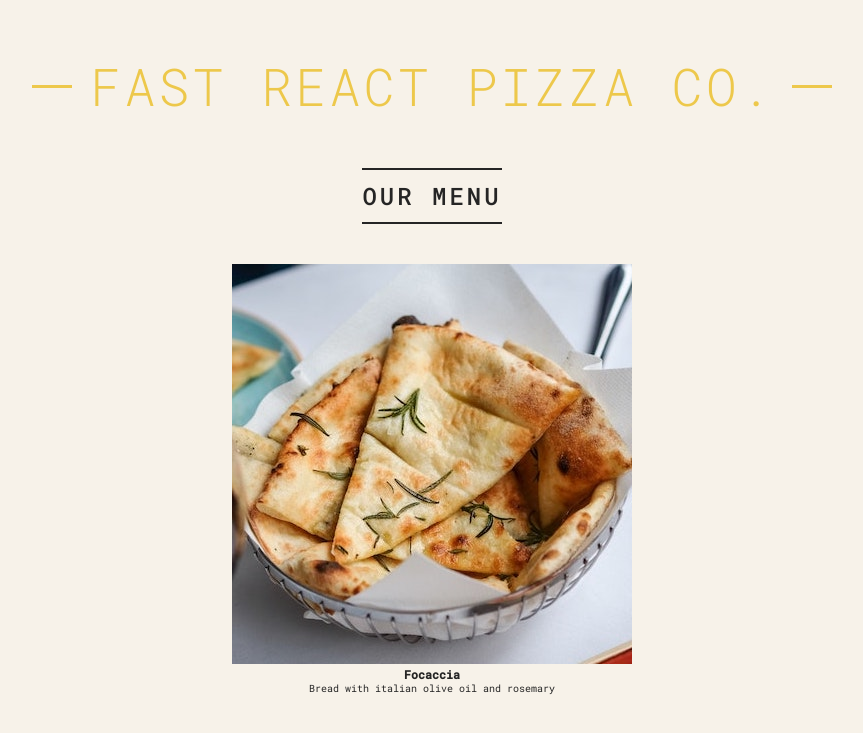
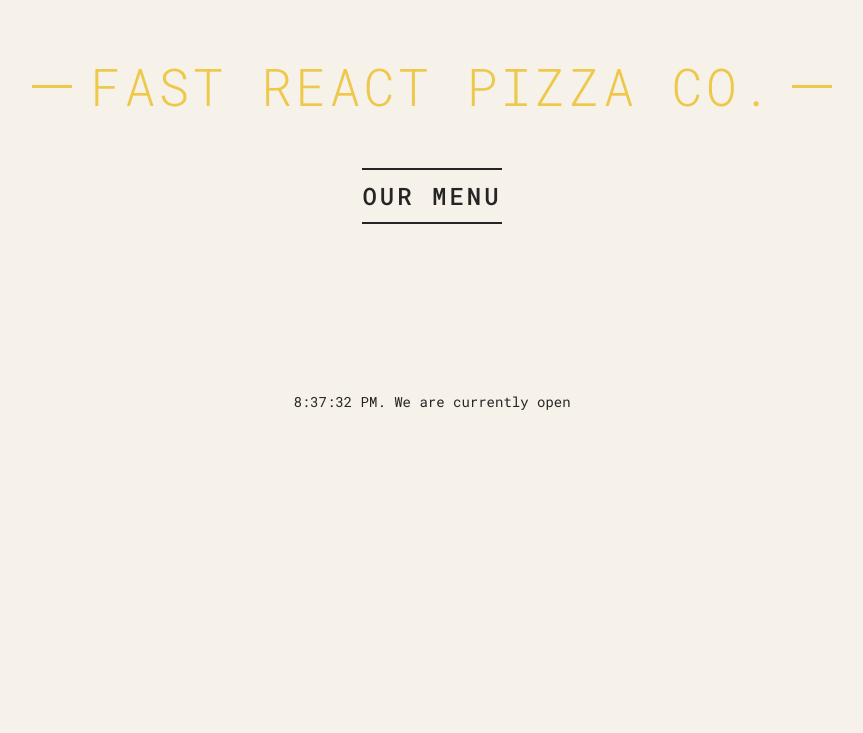
Before and after one commit to dariojularic/react-workshop, a React (Vite) app: page / in a window 1280 px wide. Shown: the top 733 px of the page, without its empty margins (208-1071 px from the left). Built offline with nearby package versions, Linux system fonts and the light colour scheme.

Commit message:
Refactor code

```diff
--- a/src/App.jsx
+++ b/src/App.jsx
@@ -22,9 +22,9 @@ function App() {
 function Pizza() {
   return (
     <div>
-      <img src="/public/pizzas/focaccia.jpg" alt="Pizza focaccia" />
+      {/* <img src="/public/pizzas/focaccia.jpg" alt="Pizza focaccia" />
       <h3>{pizzaData[0].name}</h3>
-      <p>{pizzaData[0].ingredients}</p>
+      <p>{pizzaData[0].ingredients}</p> */}
     </div>
   )
 }
```
